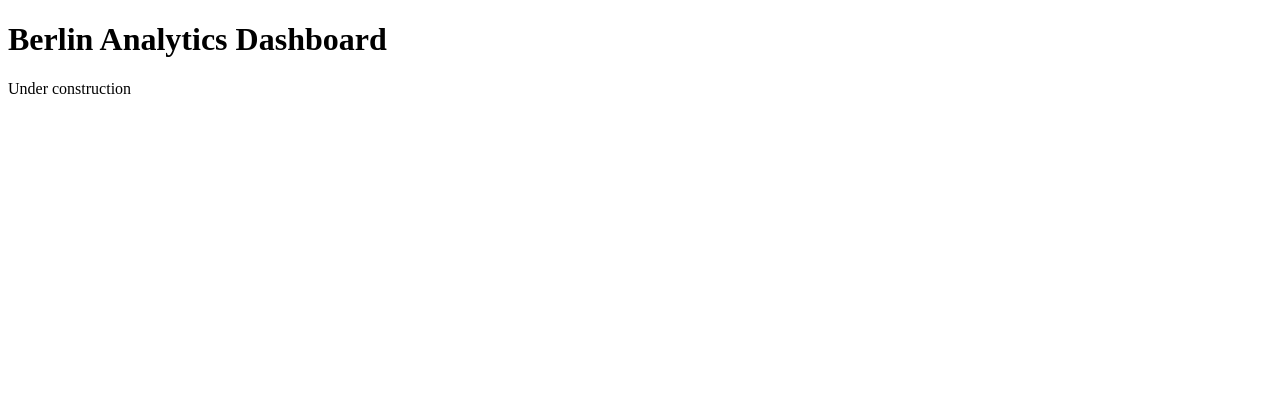
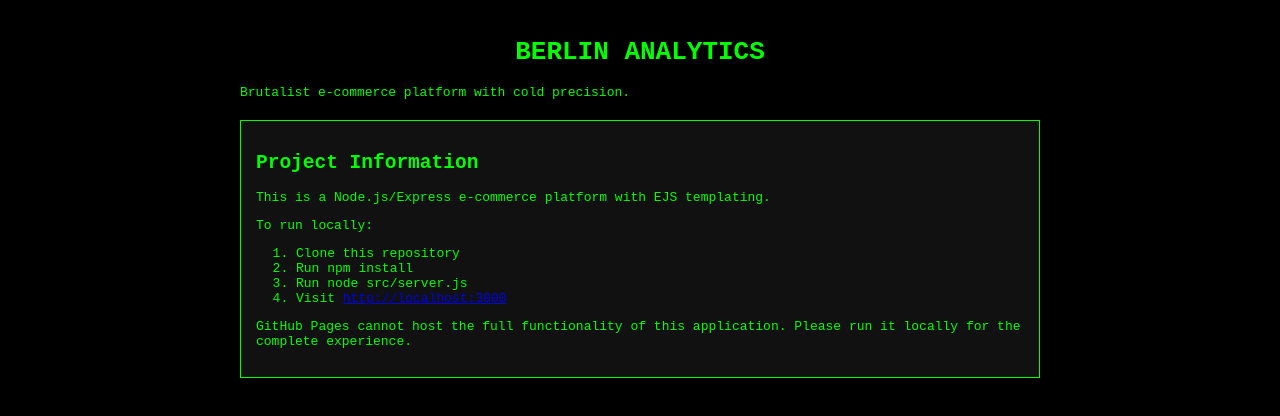
Before and after one commit to shecodz/berlin-analytics, a website: page index.html in a window 1280 px wide. Drawn offline with Linux system fonts and the light colour scheme.

Commit message:
Add index.html for GitHub Pages

```diff
--- a/index.html
+++ b/index.html
@@ -1 +1,31 @@
-<!DOCTYPE html><html><head><title>Berlin Analytics</title></head><body><h1>Berlin Analytics Dashboard</h1><p>Under construction</p></body></html>
+<!DOCTYPE html>
+<html>
+<head>
+    <title>Berlin Analytics</title>
+    <style>
+        body { font-family: monospace; background: #000; color: #0f0; margin: 0; padding: 20px; }
+        .container { max-width: 800px; margin: 0 auto; }
+        h1 { text-align: center; }
+        .project-info { margin-top: 20px; padding: 15px; background: #111; border: 1px solid #0f0; }
+    </style>
+</head>
+<body>
+    <div class="container">
+        <h1>BERLIN ANALYTICS</h1>
+        <p>Brutalist e-commerce platform with cold precision.</p>
+
+        <div class="project-info">
+            <h2>Project Information</h2>
+            <p>This is a Node.js/Express e-commerce platform with EJS templating.</p>
+            <p>To run locally:</p>
+            <ol>
+                <li>Clone this repository</li>
+                <li>Run <code>npm install</code></li>
+                <li>Run <code>node src/server.js</code></li>
+                <li>Visit <a href="http://localhost:3000">http://localhost:3000</a></li>
+            </ol>
+            <p>GitHub Pages cannot host the full functionality of this application. Please run it locally for the complete experience.</p>
+        </div>
+    </div>
+</body>
+</html>
```
